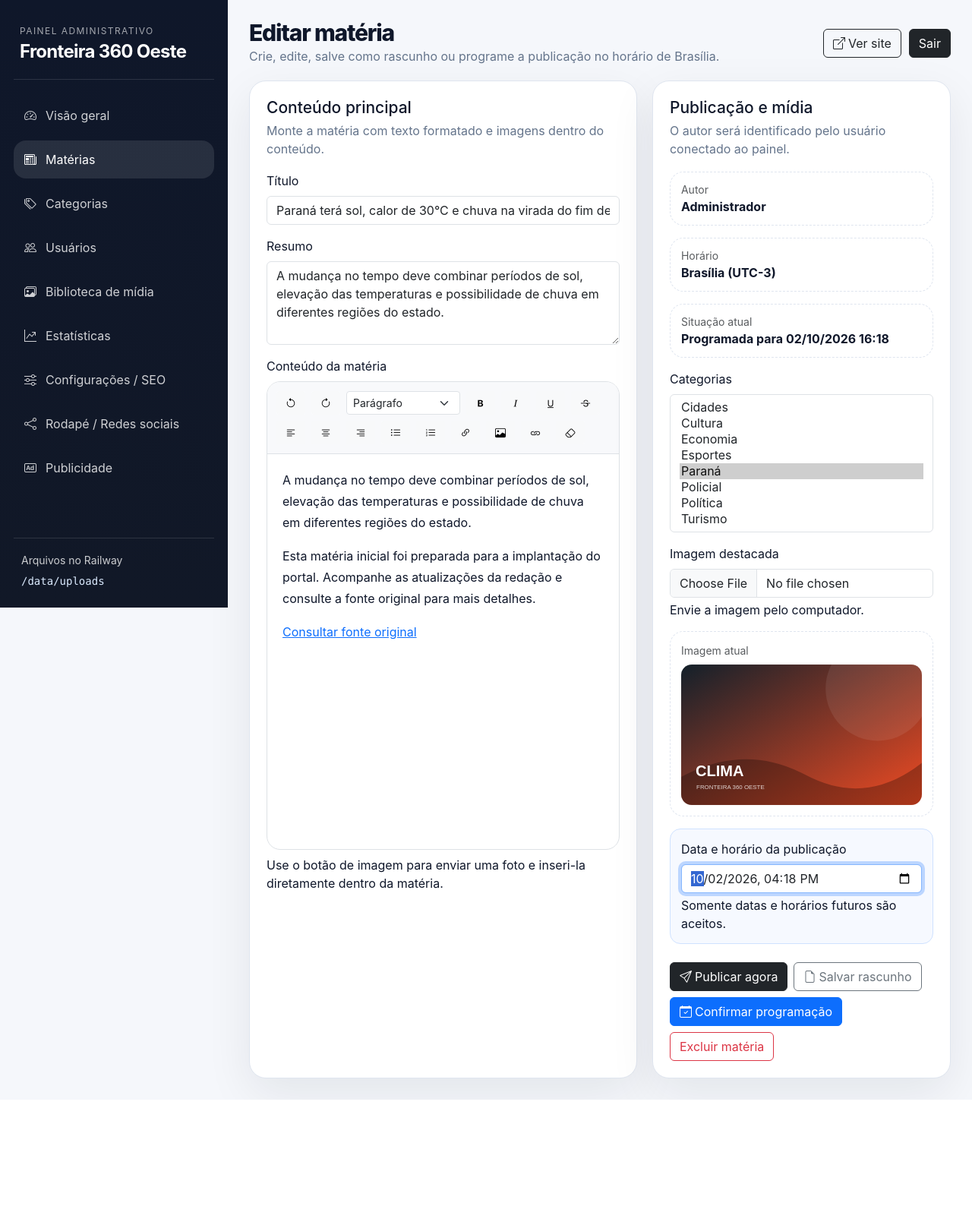
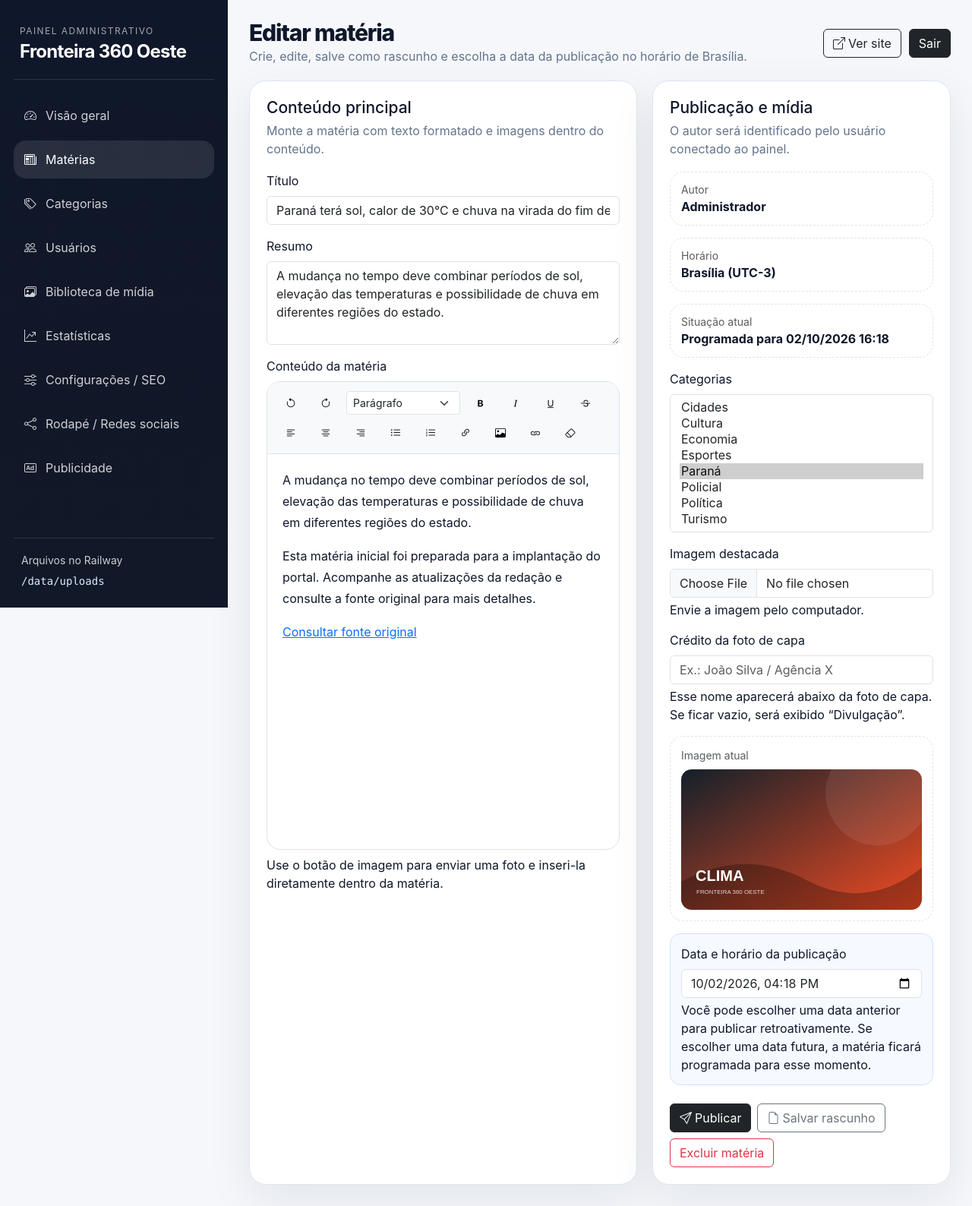
Before and after one commit to Hunter954/Fronteira360Oeste, a Flask app: page /admin/posts/1/edit in a window 1280 px wide. Shown: the whole page at 76% size. Before the commit the page ends 1448 px from the top, so only its background shows below. Run offline with Flask 3, Linux system fonts and the light colour scheme; a user stored in the database is signed in; data comes from the database, SQL or seed files in the repository; data that the repository does not hold is empty; parts of the project's set-up code (start-up, migrations or seed data) failed here and were passed over; some libraries are stand-ins or nearby versions.

Commit message:
Add files via upload

```diff
--- a/app/__init__.py
+++ b/app/__init__.py
@@ -54,6 +54,8 @@
             post_statements.append("ALTER TABLE post ADD COLUMN source VARCHAR(30) DEFAULT 'local'")
         if "source_url" not in post_columns:
             post_statements.append('ALTER TABLE post ADD COLUMN source_url VARCHAR(1000)')
+        if "featured_image_credit" not in post_columns:
+            post_statements.append('ALTER TABLE post ADD COLUMN featured_image_credit VARCHAR(255)')
         if post_statements:
             with db.engine.begin() as conn:
                 for stmt in post_statements:
--- a/app/admin.py
+++ b/app/admin.py
@@ -683,6 +683,7 @@
     form.title.data = post.title
     form.excerpt.data = post.excerpt
     form.content_html.data = post.content_html
+    form.featured_image_credit.data = post.featured_image_credit
     form.categories.data = [c.id for c in post.categories]
 
 
@@ -728,17 +729,13 @@
             excerpt=(form.excerpt.data or '').strip() or None,
             content_html=(form.content_html.data or '').strip() or None,
             featured_image=image_url or None,
+            featured_image_credit=(form.featured_image_credit.data or '').strip() or None,
             author_name=(getattr(current_user, 'name', None) or current_user.email),
             updated_at=_now_brazil(),
         )
         if action == 'publish':
-            post.published_at = _now_brazil()
-        elif action == 'schedule':
-            scheduled_at = _parse_schedule_datetime(request.form.get('scheduled_at'))
-            if not scheduled_at or scheduled_at <= _now_brazil():
-                flash('Escolha uma data e horário futuros para programar a matéria.', 'danger')
-                return render_template('admin/post_form.html', form=form, mode='new', post=None, hub=_hub_config(), now_brazil=_now_brazil(), **_common_admin_context('posts'))
-            post.published_at = scheduled_at
+            publish_at = _parse_schedule_datetime(request.form.get('published_at'))
+            post.published_at = publish_at or _now_brazil()
         else:
             post.published_at = None
         selected_ids = form.categories.data or []
@@ -770,18 +767,14 @@
         post.excerpt = (form.excerpt.data or '').strip() or None
         post.content_html = (form.content_html.data or '').strip() or None
         post.featured_image = image_url or None
+        post.featured_image_credit = (form.featured_image_credit.data or '').strip() or None
         if not post.author_name or post.author_name.strip().lower() in {'anônimo', 'anonimo'}:
             post.author_name = (getattr(current_user, 'name', None) or current_user.email)
         post.updated_at = _now_brazil()
         action = (request.form.get('post_action') or 'publish').strip().lower()
         if action == 'publish':
-            post.published_at = _now_brazil()
-        elif action == 'schedule':
-            scheduled_at = _parse_schedule_datetime(request.form.get('scheduled_at'))
-            if not scheduled_at or scheduled_at <= _now_brazil():
-                flash('Escolha uma data e horário futuros para programar a matéria.', 'danger')
-                return render_template('admin/post_form.html', form=form, mode='edit', post=post, hub=_hub_config(), now_brazil=_now_brazil(), **_common_admin_context('posts'))
-            post.published_at = scheduled_at
+            publish_at = _parse_schedule_datetime(request.form.get('published_at'))
+            post.published_at = publish_at or _now_brazil()
         else:
             post.published_at = None
         selected_ids = form.categories.data or []
--- a/app/forms.py
+++ b/app/forms.py
@@ -34,4 +34,5 @@
     excerpt = TextAreaField("Resumo", validators=[Optional()])
     content_html = TextAreaField("Conteúdo", validators=[Optional()])
     featured_image_file = FileField("Imagem destacada (arquivo)", validators=[Optional(), FileAllowed(["jpg", "jpeg", "png", "webp", "gif", "svg"], "Envie uma imagem válida.")])
+    featured_image_credit = StringField("Crédito da foto de capa", validators=[Optional(), Length(max=255)])
     categories = SelectMultipleField("Categorias", coerce=int, validators=[Optional()])
--- a/app/models.py
+++ b/app/models.py
@@ -46,6 +46,7 @@
     content_html = db.Column(db.Text, nullable=True)
 
     featured_image = db.Column(db.String(800), nullable=True)
+    featured_image_credit = db.Column(db.String(255), nullable=True)
     author_name = db.Column(db.String(190), nullable=True)
 
     published_at = db.Column(db.DateTime, index=True, nullable=True)
--- a/app/templates/admin/post_form.html
+++ b/app/templates/admin/post_form.html
@@ -1,7 +1,7 @@
 {% extends 'admin/layout.html' %}
 {% block admin_title %}{% if mode=='new' %}Nova matéria{% else %}Editar matéria{% endif %}{% endblock %}
 {% block page_title %}{% if mode=='new' %}Nova matéria{% else %}Editar matéria{% endif %}{% endblock %}
-{% block page_subtitle %}Crie, edite, salve como rascunho ou programe a publicação no horário de Brasília.{% endblock %}
+{% block page_subtitle %}Crie, edite, salve como rascunho e escolha a data da publicação no horário de Brasília.{% endblock %}
 {% block admin_content %}
 <form method="post" enctype="multipart/form-data" class="admin-grid-2 js-post-form">
   {{ form.csrf_token }}
@@ -53,18 +53,17 @@
       </div>
       <div><label class="form-label">Categorias</label>{{ form.categories(class='form-select', multiple=true, size='8') }}</div>
       <div><label class="form-label">Imagem destacada</label>{{ form.featured_image_file(class='form-control') }}<div class="form-help mt-1">Envie a imagem pelo computador.</div></div>
+      <div><label class="form-label">Crédito da foto de capa</label>{{ form.featured_image_credit(class='form-control', placeholder='Ex.: João Silva / Agência X') }}<div class="form-help mt-1">Esse nome aparecerá abaixo da foto de capa. Se ficar vazio, será exibido “Divulgação”.</div></div>
       {% if post and post.featured_image %}<div class="preview-box"><div class="small text-muted mb-2">Imagem atual</div><img src="{{ post.featured_image }}" alt="Imagem destacada atual"></div>{% endif %}
-      <div class="schedule-box js-schedule-box d-none">
+      <div class="schedule-box">
         <label class="form-label">Data e horário da publicação</label>
-        <input class="form-control js-scheduled-at" type="datetime-local" name="scheduled_at" min="{{ now_brazil.strftime('%Y-%m-%dT%H:%M') }}" value="{% if post and post.published_at and post.published_at > now_brazil %}{{ post.published_at.strftime('%Y-%m-%dT%H:%M') }}{% endif %}">
-        <div class="form-help mt-1">Somente datas e horários futuros são aceitos.</div>
+        <input class="form-control" type="datetime-local" name="published_at" value="{% if post and post.published_at %}{{ post.published_at.strftime('%Y-%m-%dT%H:%M') }}{% else %}{{ now_brazil.strftime('%Y-%m-%dT%H:%M') }}{% endif %}">
+        <div class="form-help mt-1">Você pode escolher uma data anterior para publicar retroativamente. Se escolher uma data futura, a matéria ficará programada para esse momento.</div>
       </div>
     </div>
     <div class="d-flex gap-2 mt-4 flex-wrap post-actions">
-      <button class="btn btn-dark" type="submit" name="post_action" value="publish"><i class="bi bi-send me-1"></i>Publicar agora</button>
+      <button class="btn btn-dark" type="submit" name="post_action" value="publish"><i class="bi bi-send me-1"></i>Publicar</button>
       <button class="btn btn-outline-secondary" type="submit" name="post_action" value="draft"><i class="bi bi-file-earmark me-1"></i>Salvar rascunho</button>
-      <button class="btn btn-outline-primary js-schedule-trigger" type="button"><i class="bi bi-clock me-1"></i>Programar</button>
-      <button class="btn btn-primary js-schedule-submit d-none" type="submit" name="post_action" value="schedule"><i class="bi bi-calendar-check me-1"></i>Confirmar programação</button>
       {% if post and post.published_at and post.published_at <= now_brazil %}<a class="btn btn-outline-secondary" href="{{ url_for('site.post', slug=post.slug) }}" target="_blank" rel="noopener">Visualizar</a>{% endif %}
       {% if post %}<button class="btn btn-outline-danger" type="submit" formaction="{{ url_for('admin.posts_delete', post_id=post.id) }}" formmethod="post" onclick="return confirm('Tem certeza que deseja excluir esta matéria?');">Excluir matéria</button>{% endif %}
     </div>
@@ -108,10 +107,6 @@
     fileInput.value='';
   });
   surface.addEventListener('blur',sync);form.addEventListener('submit',sync);
-  const box=document.querySelector('.js-schedule-box'),trigger=document.querySelector('.js-schedule-trigger'),submit=document.querySelector('.js-schedule-submit'),dateInput=document.querySelector('.js-scheduled-at');
-  const openSchedule=()=>{box.classList.remove('d-none');submit.classList.remove('d-none');trigger.classList.add('d-none');dateInput.required=true;dateInput.focus();};
-  trigger.addEventListener('click',openSchedule);
-  {% if post and post.published_at and post.published_at > now_brazil %}openSchedule();{% endif %}
 });
 </script>
 {% endblock %}
--- a/app/templates/post.html
+++ b/app/templates/post.html
@@ -1,7 +1,7 @@
 {% extends "base.html" %}{% block content %}
 <div class="article-layout"><article class="article-main"><a class="article-kicker" href="{{ url_for('site.category',slug=post.categories[0].slug) if post.categories else '#' }}">{{ post.categories[0].name if post.categories else 'Notícias' }}</a><h1>{{ post.title|safe }}</h1>{% if post.excerpt %}<p class="article-deck">{{ post.excerpt|safe }}</p>{% endif %}
 <div class="article-info"><div class="article-author"><span class="avatar">{{ (post.author_name or 'R')[0] }}</span><div><b>{{ post.author_name or 'Redação Fronteira 360' }}</b><small>{{ format_date_br(post.published_at) }} • 4 min de leitura</small></div></div><div class="article-share"><a href="https://www.facebook.com/sharer/sharer.php?u={{ meta_url|urlencode }}" target="_blank"><i class="bi bi-facebook"></i></a><a href="https://twitter.com/intent/tweet?url={{ meta_url|urlencode }}&text={{ post.title|striptags|urlencode }}" target="_blank"><i class="bi bi-twitter-x"></i></a><a href="https://wa.me/?text={{ (post.title|striptags ~ ' ' ~ meta_url)|urlencode }}" target="_blank"><i class="bi bi-whatsapp"></i></a></div></div>
-{% if post.featured_image %}<figure class="article-cover"><img src="{{ post.featured_image }}" alt="{{ post.title|striptags }}"><figcaption>Foto: Divulgação</figcaption></figure>{% endif %}<div class="article-content">{{ post.content_html|safe }}</div><div class="wide-ad article-end-ad">{{ ad_article_end|safe if ad_article_end else '<span>PUBLICIDADE • 970 × 180 px</span>'|safe }}</div>
+{% if post.featured_image %}<figure class="article-cover"><img src="{{ post.featured_image }}" alt="{{ post.title|striptags }}"><figcaption>Foto: {{ post.featured_image_credit or 'Divulgação' }}</figcaption></figure>{% endif %}<div class="article-content">{{ post.content_html|safe }}</div><div class="wide-ad article-end-ad">{{ ad_article_end|safe if ad_article_end else '<span>PUBLICIDADE • 970 × 180 px</span>'|safe }}</div>
 {% if related_posts %}<section class="related"><div class="section-title section-title--row"><h2>Mais notícias</h2></div><div class="latest-grid">{% for p in related_posts[:3] %}<article class="news-card"><a href="{{ url_for('site.post',slug=p.slug) }}"><img src="{{ p.featured_image or '' }}"><div class="source-line"><span class="source-dot"></span>{{ p.author_name or 'Fronteira 360' }}</div><h3>{{ display_post_title(p,limit=85) }}</h3><small>{{ p.categories[0].name if p.categories else 'Notícias' }} • 4 min</small></a></article>{% endfor %}</div></section>{% endif %}</article>
 <aside class="article-sidebar"><div class="sidebar-ad">{{ ad_sidebar_1|safe if ad_sidebar_1 else '<span>PUBLICIDADE • 460 × 320 px</span>'|safe }}</div><div class="sidebar-ad">{{ ad_sidebar_2|safe if ad_sidebar_2 else '<span>PUBLICIDADE • 460 × 320 px</span>'|safe }}</div></aside></div>
 {% endblock %}
```
